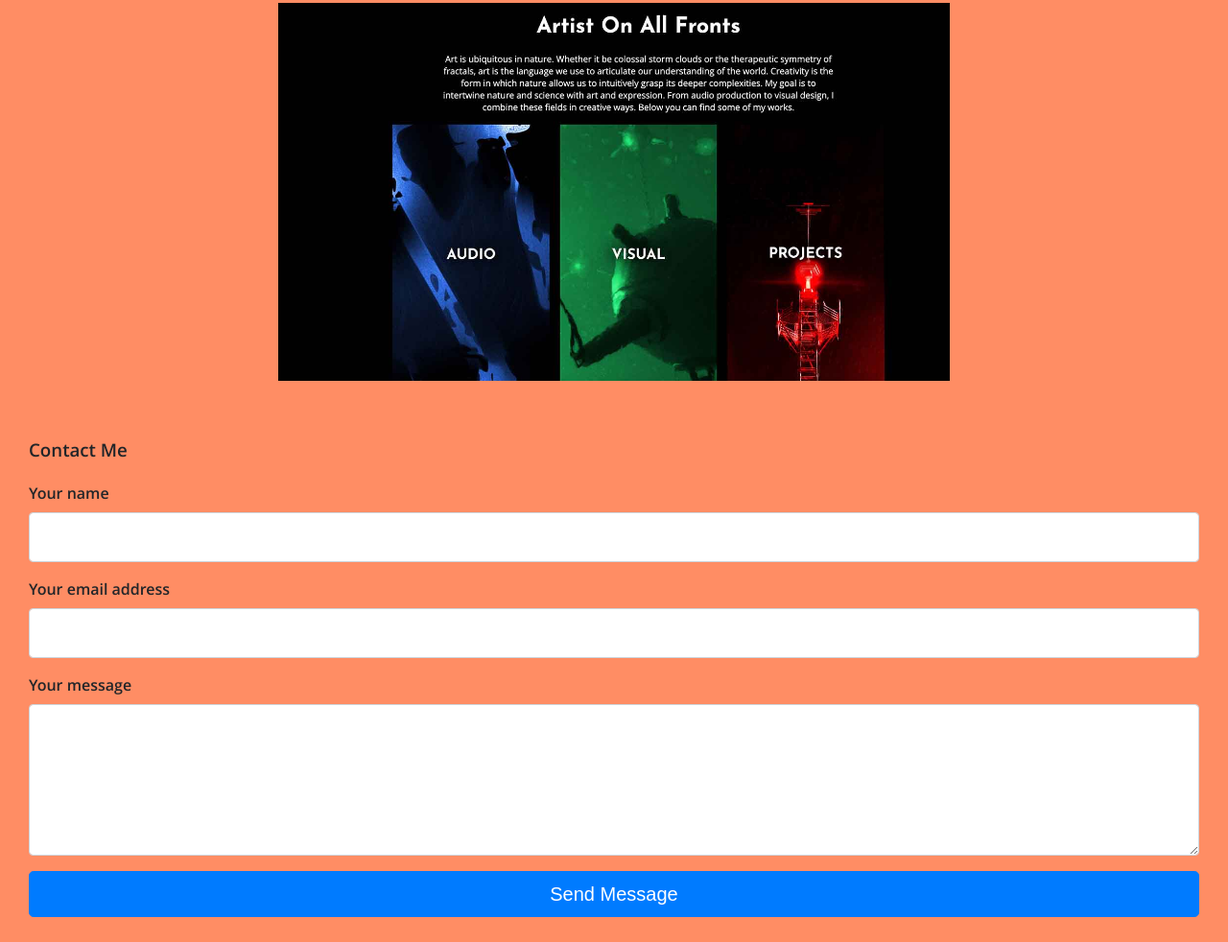
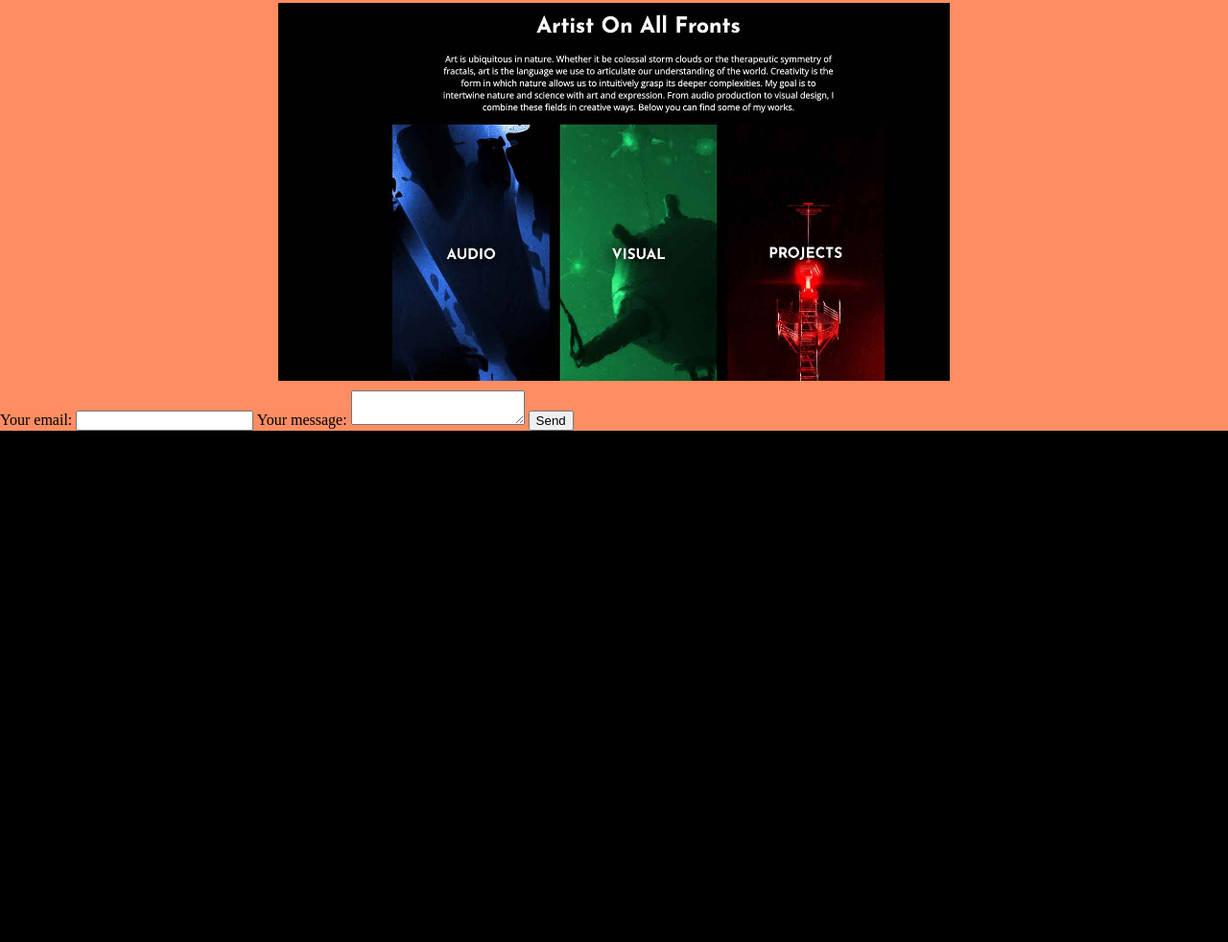
Before and after one commit to justinlegros/justinlegros.github.io, a plain HTML site: page index.html in a window 1280 px wide. Shown: the part 1767-2749 px from the top of the page at 96% size. After the commit the page ends 2216 px from the top, so only its background shows below. Drawn offline with Linux system fonts and the light colour scheme.

Commit message:
Update index.html

```diff
--- a/index.html
+++ b/index.html
@@ -65,42 +65,20 @@
         </div>
       </div>
   </div>
-  <div class="fcf-body">
-
-    <div id="fcf-form">
-    <h3 class="fcf-h3">Contact Me</h3>
-
-    <form id="fcf-form-id" class="fcf-form-class" method="post" action="contact-form-process.php">
-
-        <div class="fcf-form-group">
-            <label for="Name" class="fcf-label">Your name</label>
-            <div class="fcf-input-group">
-                <input type="text" id="Name" name="Name" class="fcf-form-control" required>
-            </div>
-        </div>
-
-        <div class="fcf-form-group">
-            <label for="Email" class="fcf-label">Your email address</label>
-            <div class="fcf-input-group">
-                <input type="email" id="Email" name="Email" class="fcf-form-control" required>
-            </div>
-        </div>
-
-        <div class="fcf-form-group">
-            <label for="Message" class="fcf-label">Your message</label>
-            <div class="fcf-input-group">
-                <textarea id="Message" name="Message" class="fcf-form-control" rows="6" maxlength="3000" required></textarea>
-            </div>
-        </div>
-
-        <div class="fcf-form-group">
-            <button type="submit" id="fcf-button" class="fcf-btn fcf-btn-primary fcf-btn-lg fcf-btn-block">Send Message</button>
-        </div>
-
-    </form>
-    </div>
-
-</div>
+  <form
+  action="https://formspree.io/f/mrgdbvlw"
+  method="POST">
+  <label>
+    Your email:
+    <input type="email" name="email">
+  </label>
+  <label>
+    Your message:
+    <textarea name="message"></textarea>
+  </label>
+  <!-- your other form fields go here -->
+  <button type="submit">Send</button>
+</form>
 </div>
 </a>
 <!--
```
